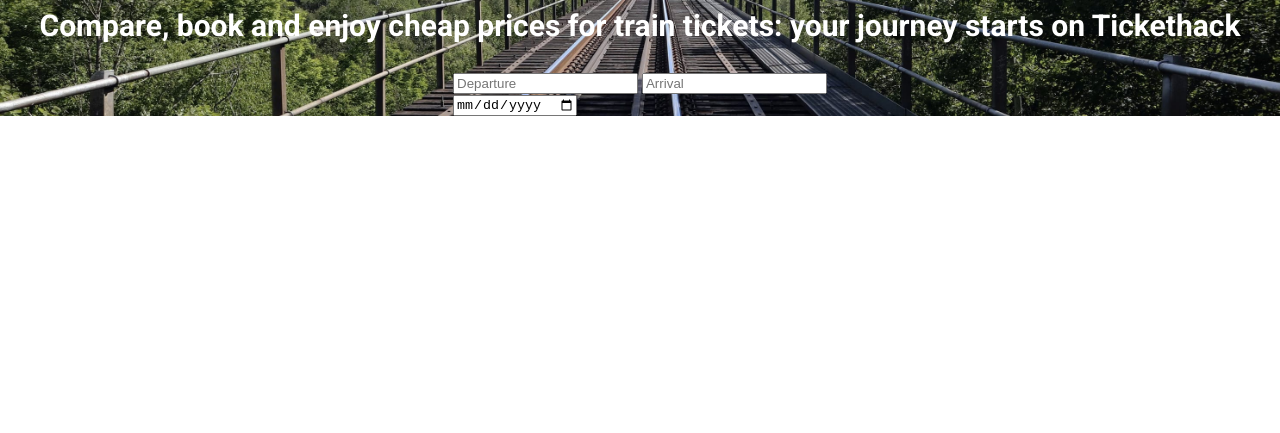
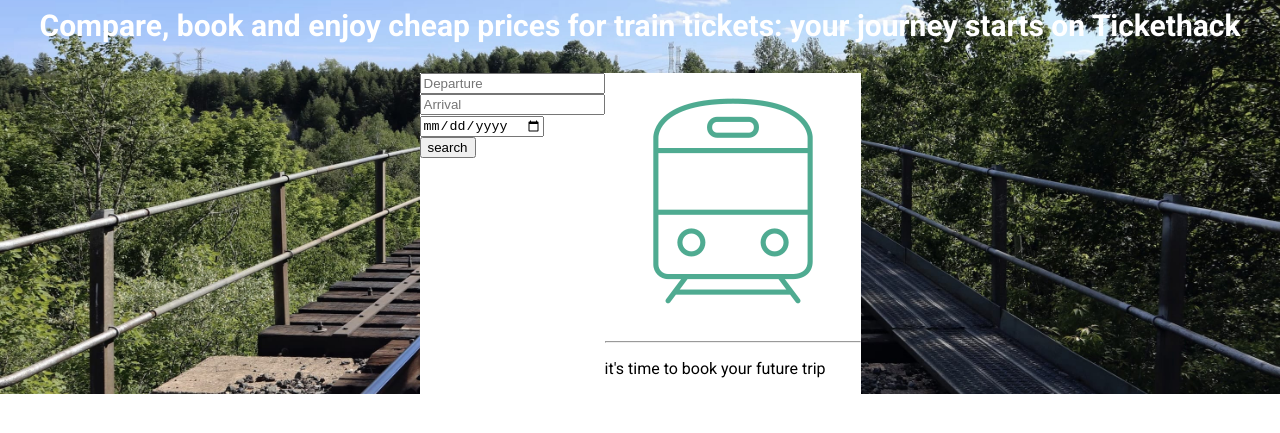
Before and after one commit to TheoKennel/Hackaton_TicketHack, a plain HTML site: page frontend/index.html in a window 1280 px wide. Shown: the part 173-606 px from the top of the page. Drawn offline with Linux system fonts and the light colour scheme.

Commit message:
front index

```diff
--- a/frontend/index.html
+++ b/frontend/index.html
@@ -37,9 +37,16 @@
                     <div class="input-date">
                         <input type="date">
                     </div>
+                    <div class="btn-search">
+                        <button id="btnSearch">search</button>
+                    </div>
                 </div>
                 <div class="card" id="result-contain">
-
+                    <div>
+                        <img src="images/train.png" alt="" srcset="">
+                        <hr>
+                        <p id="trip">it's time to book your future trip</p>
+                    </div>
                 </div>
             </div>
         </div>
--- a/frontend/style.css
+++ b/frontend/style.css
@@ -1,6 +1,10 @@
 body{
     margin: 0;
     font-family: 'Roboto', sans-serif;
+}
+
+hr{
+    background-color: #50ac94;
 }
 
 a{
@@ -51,3 +55,19 @@
     text-align: center;
     font-size: 30px;
 }
+
+.card{
+    display: flex;
+    flex-direction: column;
+    background-color: white;
+}
+
+.input-text{
+    display: flex;
+    flex-direction: column;
+}
+
+.card-container{
+    display: flex;
+    justify-content: space-evenly;
+}
```
